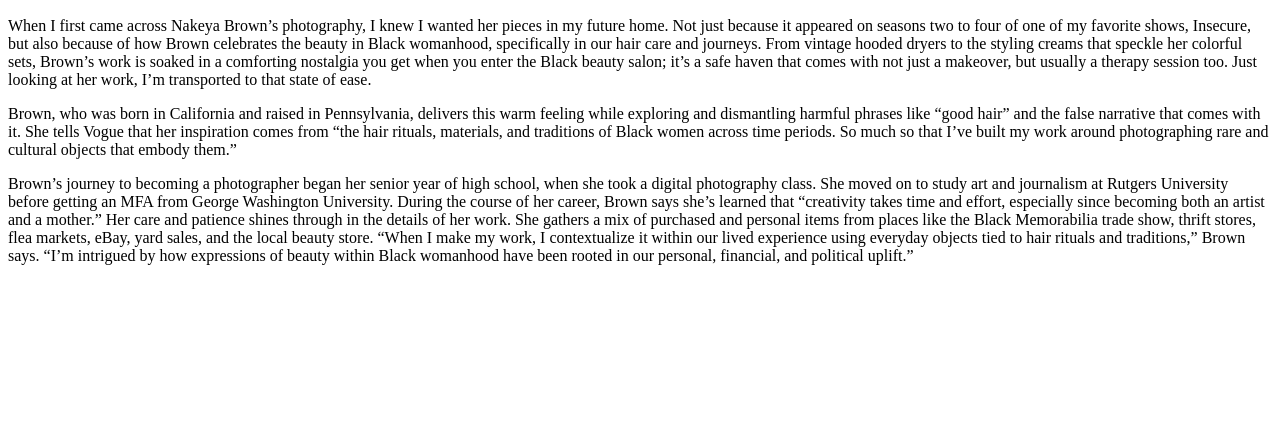
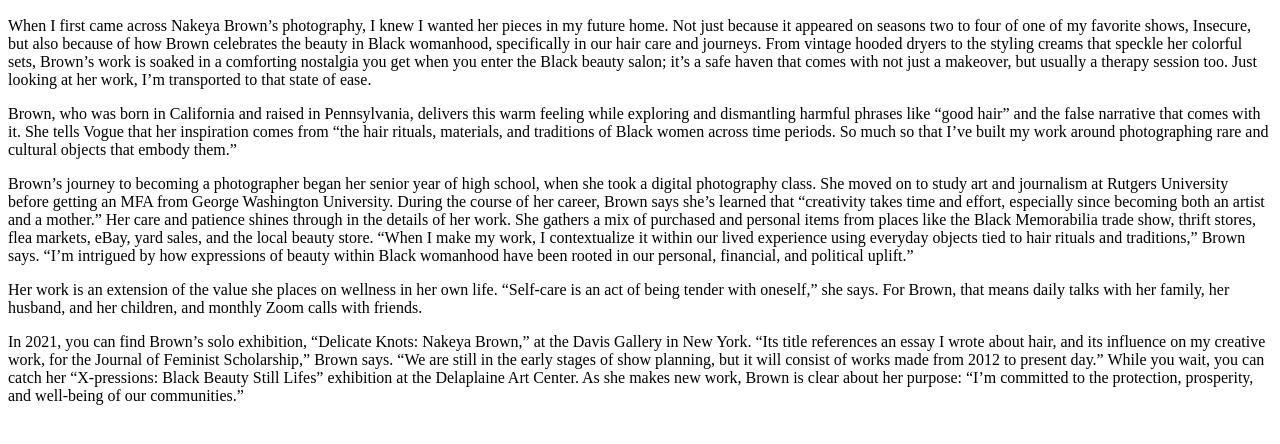
Before and after one commit to Daysha1/Design1, a plain HTML site: page res/index.html in a window 1280 px wide. Shown: the part 96-540 px from the top of the page. Drawn offline with Linux system fonts and the light colour scheme.

Commit message:
Last of body text

```diff
--- a/res/index.html
+++ b/res/index.html
@@ -15,3 +15,7 @@
   <p>Brown, who was born in California and raised in Pennsylvania, delivers this warm feeling while exploring and dismantling harmful phrases like “good hair” and the false narrative that comes with it. She tells Vogue that her inspiration comes from “the hair rituals, materials, and traditions of Black women across time periods. So much so that I’ve built my work around photographing rare and cultural objects that embody them.”<p>
 
   <p>Brown’s journey to becoming a photographer began her senior year of high school, when she took a digital photography class. She moved on to study art and journalism at Rutgers University before getting an MFA from George Washington University. During the course of her career, Brown says she’s learned that “creativity takes time and effort, especially since becoming both an artist and a mother.” Her care and patience shines through in the details of her work. She gathers a mix of purchased and personal items from places like the Black Memorabilia trade show, thrift stores, flea markets, eBay, yard sales, and the local beauty store. “When I make my work, I contextualize it within our lived experience using everyday objects tied to hair rituals and traditions,” Brown says. “I’m intrigued by how expressions of beauty within Black womanhood have been rooted in our personal, financial, and political uplift.”<p>
+
+  <p>Her work is an extension of the value she places on wellness in her own life. “Self-care is an act of being tender with oneself,” she says. For Brown, that means daily talks with her family, her husband, and her children, and monthly Zoom calls with friends.<p>
+
+  <p>In 2021, you can find Brown’s solo exhibition, “Delicate Knots: Nakeya Brown,” at the Davis Gallery in New York. “Its title references an essay I wrote about hair, and its influence on my creative work, for the Journal of Feminist Scholarship,” Brown says. “We are still in the early stages of show planning, but it will consist of works made from 2012 to present day.” While you wait, you can catch her “X-pressions: Black Beauty Still Lifes” exhibition at the Delaplaine Art Center. As she makes new work, Brown is clear about her purpose: “I’m committed to the protection, prosperity, and well-being of our communities.”<p>
```
